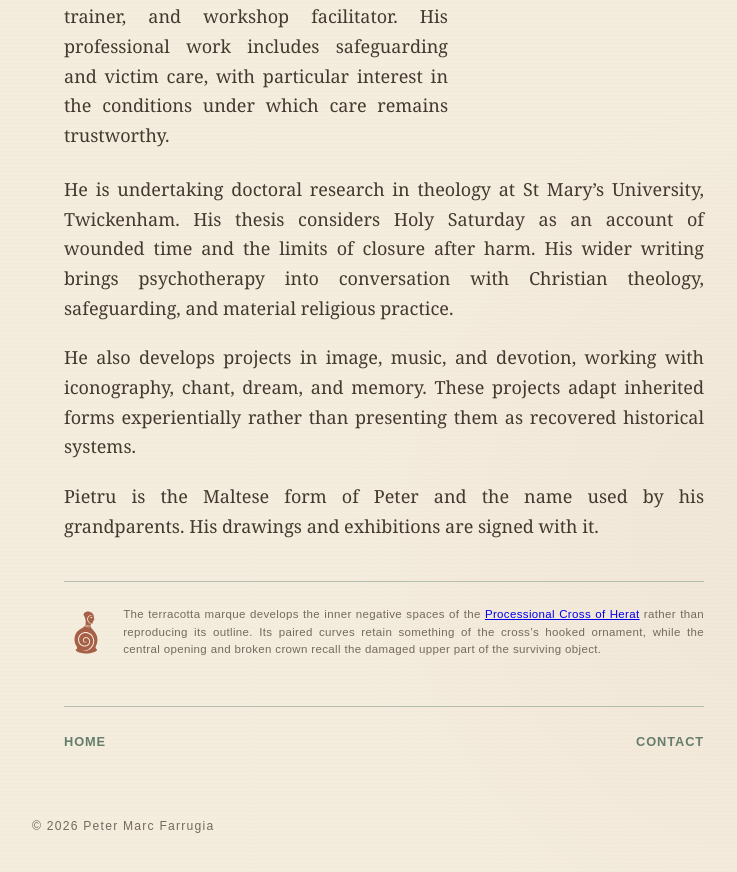
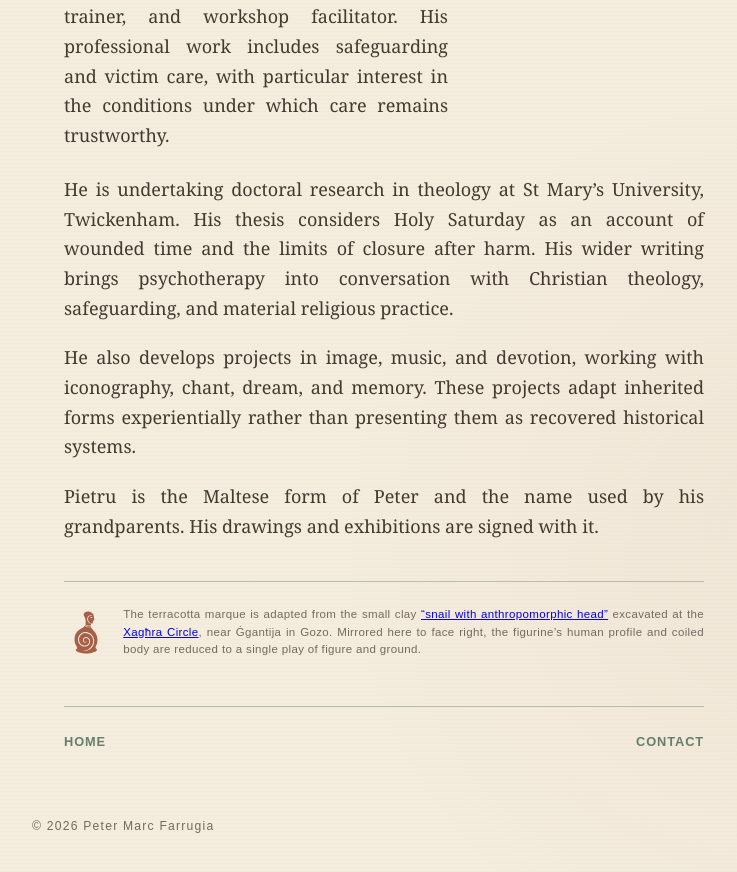
Before and after one commit to pytfarrugia-bit/pytfarrugia-bit.github.io, a Jekyll site: the page bio.html, which Jekyll copies as it is, in a window 1280 px wide and 900 px high, scrolled down 727 px. Shown: the top 872 px of the window, without its empty margins (256-993 px from the left). Built offline with Jekyll 4.4.1, drawn with Linux system fonts in a browser that asks for light colours.

Commit message:
Update bio note for Xagħra and Ġgantija marque

```diff
--- a/bio.html
+++ b/bio.html
@@ -87,8 +87,8 @@
     </article>
 
     <aside class="marque-note">
-      <img src="logo-mark.svg?v=20260726.2" alt="The terracotta marque">
-      <p>The terracotta marque develops the inner negative spaces of the <a href="https://sites.uci.edu/sasanika/processional-cross-of-herat/" target="_blank" rel="noopener">Processional Cross of Herat</a> rather than reproducing its outline. Its paired curves retain something of the cross’s hooked ornament, while the central opening and broken crown recall the damaged upper part of the surviving object.</p>
+      <img src="logo-mark.svg?v=20260726.2" alt="The terracotta marque adapted from the Xagħra Circle snail with anthropomorphic head">
+      <p>The terracotta marque is adapted from the small clay <a href="https://isaw.nyu.edu/exhibitions/malta/checklist/14-snail-32223.jpg/view" target="_blank" rel="noopener">“snail with anthropomorphic head”</a> excavated at the <a href="https://heritagemalta.mt/explore/xaghra-circle/" target="_blank" rel="noopener">Xagħra Circle</a>, near Ġgantija in Gozo. Mirrored here to face right, the figurine’s human profile and coiled body are reduced to a single play of figure and ground.</p>
     </aside>
 
     <p class="page-return"><a href="index.html">Home</a><a href="index.html#contact">Contact</a></p>
```
